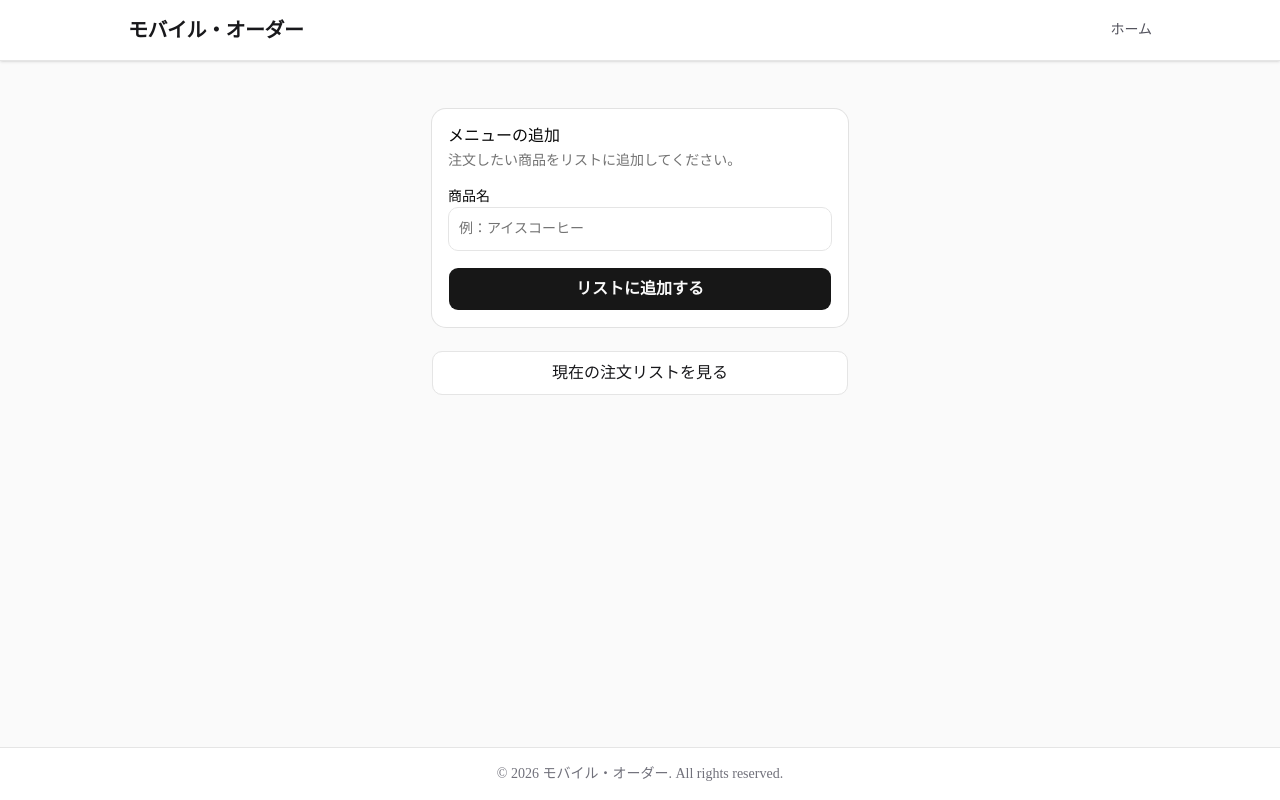
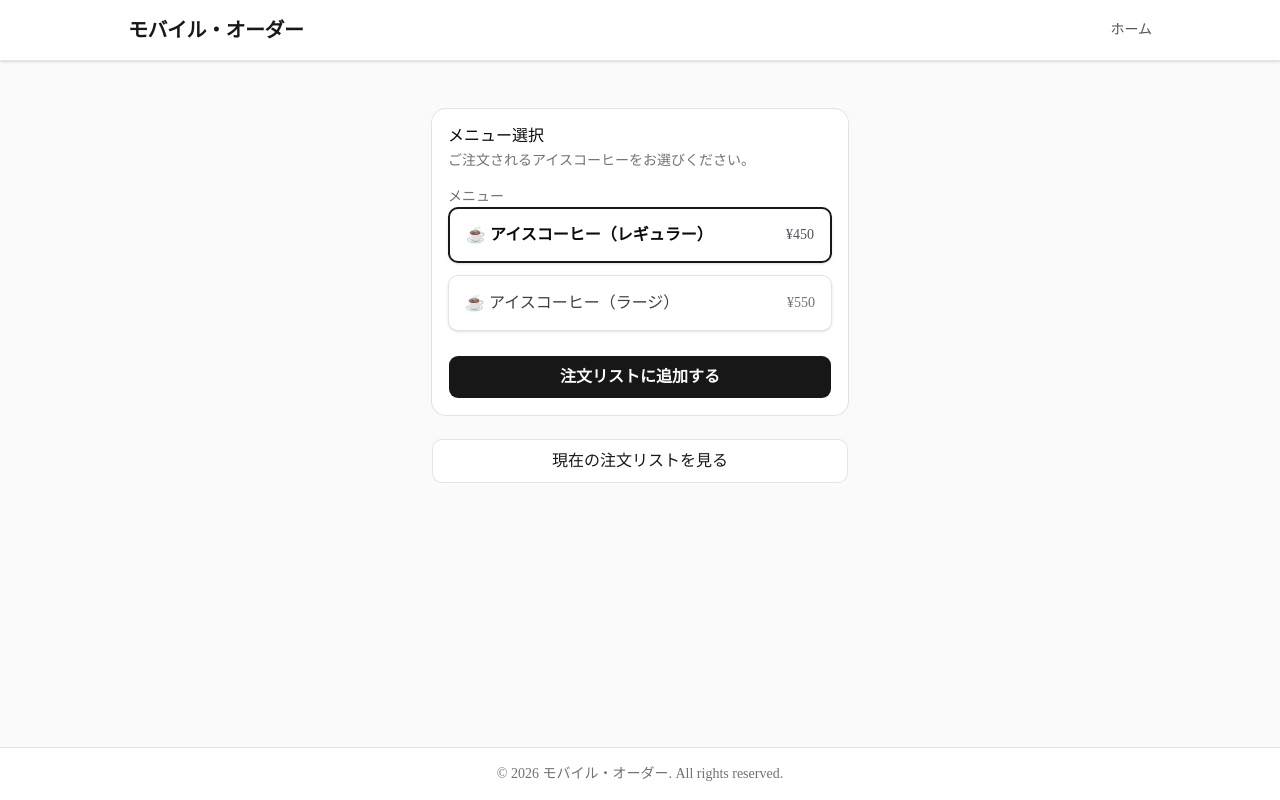
Before and after one commit to R-art-a/nextjs-project, a Next.js app: page / in a window 1280 px wide. Built offline with nearby package versions, Linux system fonts and the light colour scheme.

Commit message:
feat: update menu to ice coffee selection UI

```diff
--- a/app/page.tsx
+++ b/app/page.tsx
@@ -1,6 +1,5 @@
 import { Button } from "@/components/ui/button"
 import { Card, CardContent, CardDescription, CardHeader, CardTitle } from "@/components/ui/card"
-import { Input } from "@/components/ui/input"
 
 export default function Home() {
   return (
@@ -19,26 +18,37 @@ export default function Home() {
       {/* 2. メインコンテンツ */}
       <main className="mx-auto w-full max-w-md flex-1 px-4 py-12 space-y-6">
 
-        {/* メインのカード（注文フォーム） */}
+        {/* メインのカード（メニュー選択） */}
         <Card className="w-full">
           <CardHeader>
-            <CardTitle>メニューの追加</CardTitle>
-            <CardDescription>注文したい商品をリストに追加してください。</CardDescription>
+            <CardTitle>メニュー選択</CardTitle>
+            <CardDescription>ご注文されるアイスコーヒーをお選びください。</CardDescription>
           </CardHeader>
-          <CardContent className="space-y-4">
-            <div className="space-y-2">
-              <label className="text-sm font-medium">商品名</label>
-              <Input placeholder="例：アイスコーヒー" className="h-11" /> {/* 入力欄もタップしやすい高さ */}
+          <CardContent className="space-y-6">
+
+            {/* メニュー選択用の一覧（タップしやすい高さ48pxのボタン型UI） */}
+            <div className="space-y-3">
+              <label className="text-sm font-medium text-zinc-500">メニュー</label>
+
+              <button className="flex w-full items-center justify-between rounded-lg border-2 border-zinc-900 bg-white p-4 text-left shadow-sm transition-all h-14">
+                <span className="font-semibold text-base">☕ アイスコーヒー（レギュラー）</span>
+                <span className="text-zinc-600 font-medium">¥450</span>
+              </button>
+
+              <button className="flex w-full items-center justify-between rounded-lg border border-zinc-200 bg-white p-4 text-left shadow-sm hover:border-zinc-300 transition-all h-14">
+                <span className="font-medium text-base text-zinc-700">☕ アイスコーヒー（ラージ）</span>
+                <span className="text-zinc-500">¥550</span>
+              </button>
             </div>
 
-            {/* CTA 1: 追加するボタン（高さ44px相当のしっかりサイズ） */}
+            {/* CTA 1: 追加するボタン（高さ44px） */}
             <Button className="w-full h-11 text-base font-semibold">
-              リストに追加する
+              注文リストに追加する
             </Button>
           </CardContent>
         </Card>
 
-        {/* CTA 2: 注文リストを見る（セカンダリボタン、こちらも高さ44px） */}
+        {/* CTA 2: 注文リストを見る（高さ44px） */}
         <div className="text-center">
           <Button variant="outline" className="w-full h-11 text-base font-medium bg-white">
             現在の注文リストを見る
```
